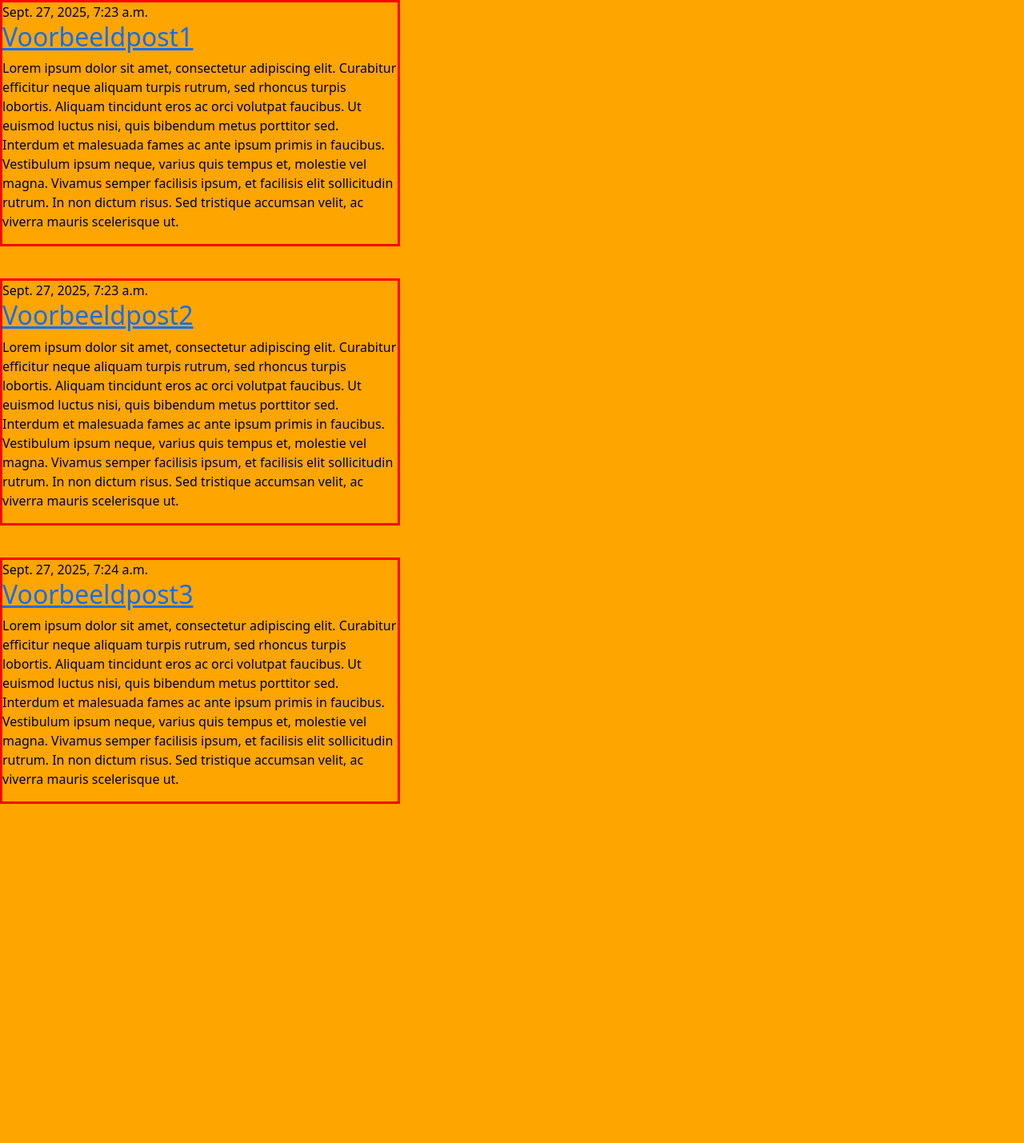
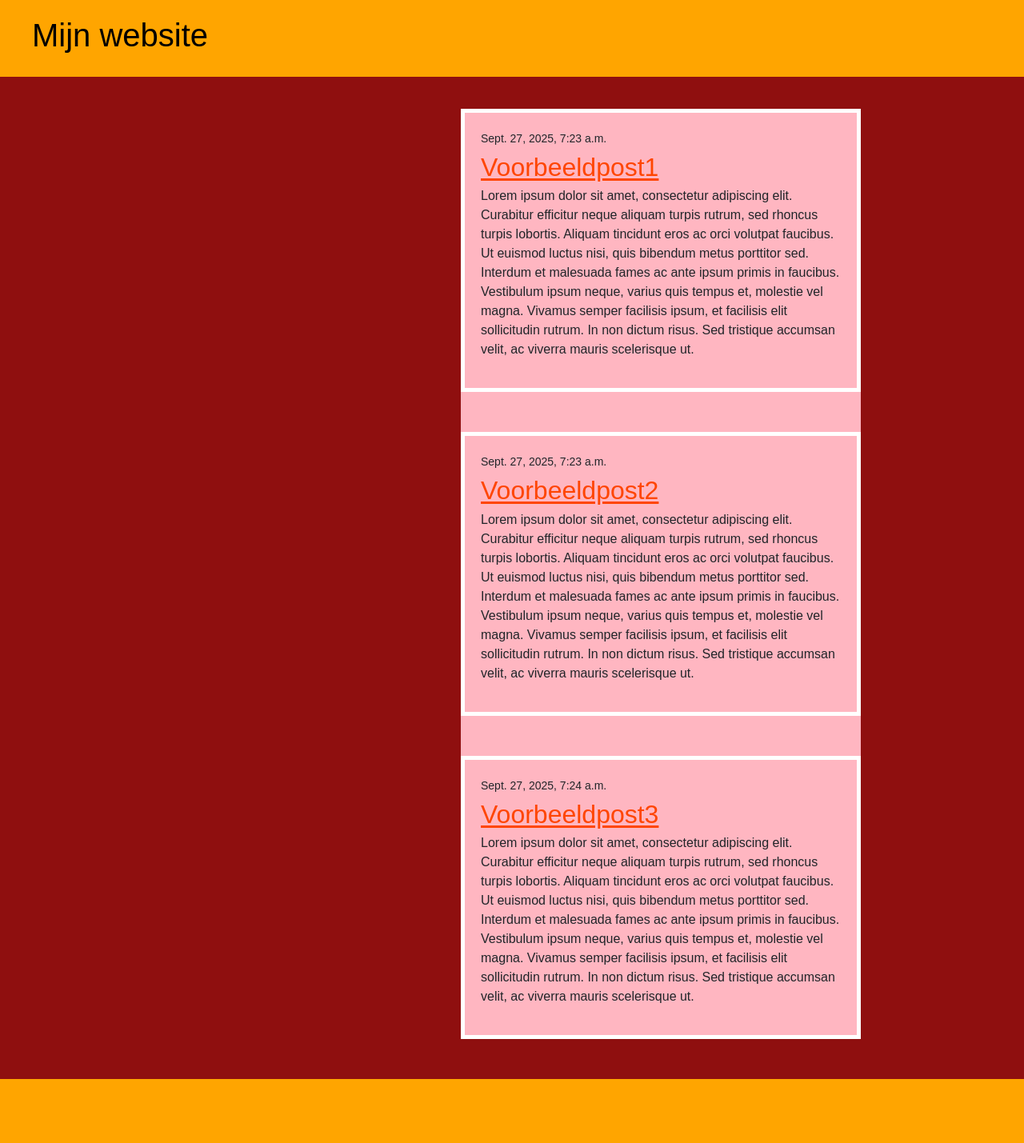
Before and after one commit to amys300/django-5-5, a Django app: page / in a window 1280 px wide. Shown: the whole page at 80% size. Before the commit the page ends 1005 px from the top, so only its background shows below. Run offline with Django 3.2, Linux system fonts and the light colour scheme; data comes from the database, SQL or seed files in the repository.

Commit message:
added html and css

```diff
--- a/mysite/blog/static/css/stijl.css
+++ b/mysite/blog/static/css/stijl.css
@@ -1,14 +1,52 @@
+* {
+    margin: 0;
+    padding: 0;
+    box-sizing: border-box;
+}
+
 body {
+    background-color: rgb(143, 15, 15);
+    font-family: Arial, sans-serif;
+}
+
+.header {
     background-color: orange;
+    padding: 20px 40px;
+}
+
+.header h1 {
     color: black;
 }
 
-h1 {
-    color: white;
+.content {
+    width: 40%;
+    max-width: 500px;
+    background-color: lightpink;
+    margin: 40px 5% 20px 45%;
 }
 
-article {
-    width: 500px;
-    margin-bottom: 40px;
-    border: 3px solid red;
+.post {
+    padding: 20px;
+    margin-bottom: 50px;
+    border: 5px solid white;
 }
+
+.post h2 {
+    margin: 5px 0;
+}
+
+.post h2 a {
+    text-decoration: underline;
+    text-decoration-color: orangered;
+    text-underline-offset: 3px;
+    color: orangered;
+}
+
+.date {
+    font-size: 14px;
+}
+
+footer {
+    background-color: orange;
+    height: 80px;
+}
--- a/mysite/blog/templates/blog/post_list.html
+++ b/mysite/blog/templates/blog/post_list.html
@@ -12,6 +12,10 @@
 </head>
 
 <body>
+    <div class="header">
+        <h1>Mijn website</h1>
+    </div>
+    <div class="content">
         {% block content %}
         {% for post in posts %}
         <article class="post">
@@ -21,8 +25,12 @@
             <h2><a href="">{{ post.title }}</a></h2>
             <p>{{ post.text|linebreaksbr }}</p>
         </article>
+
         {% endfor %}
         {% endblock %}
+    </div>
+    <footer></footer>
+
 </body>
 
 </html>
```
Lines whose indentation alone changed are shown as unchanged.
